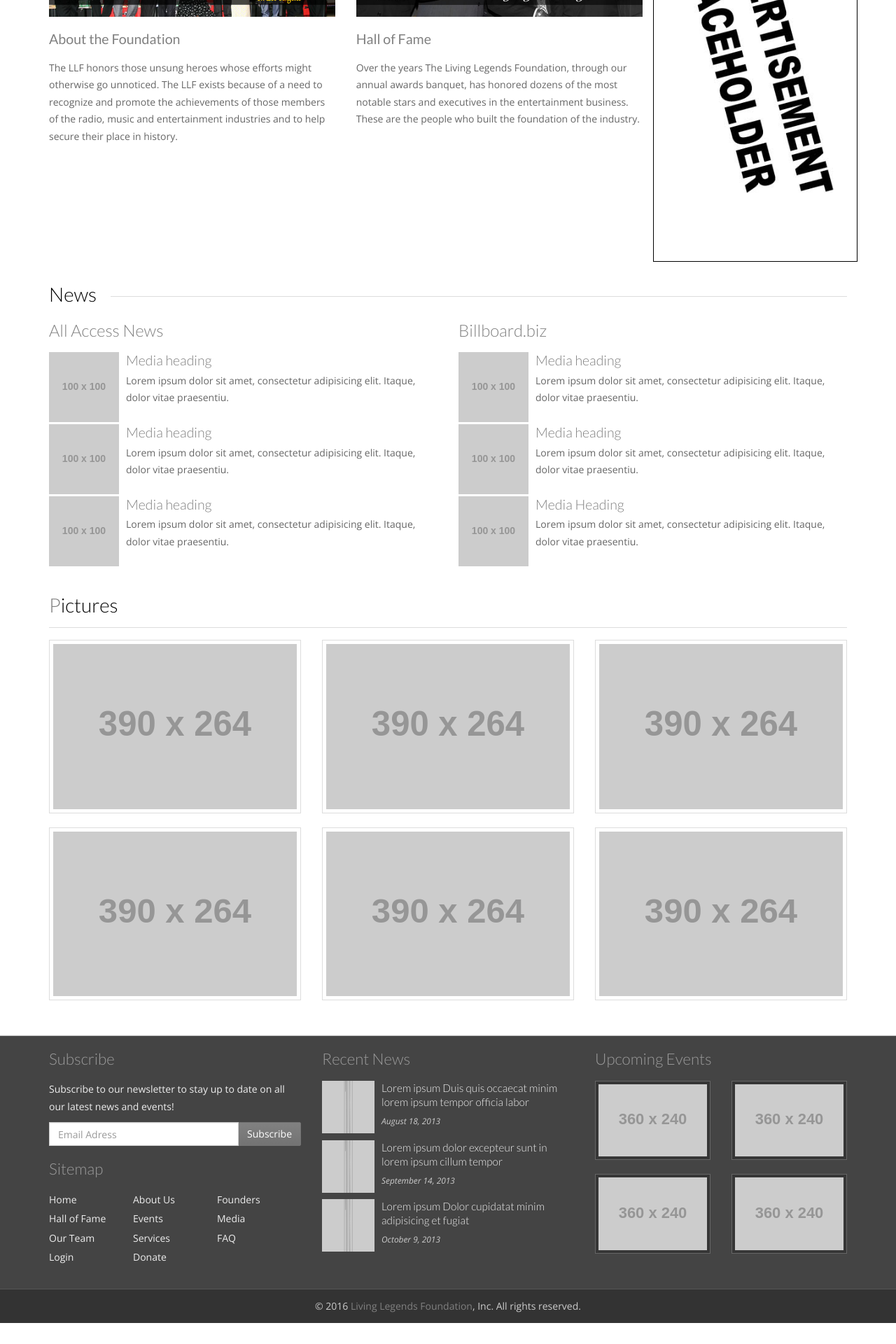
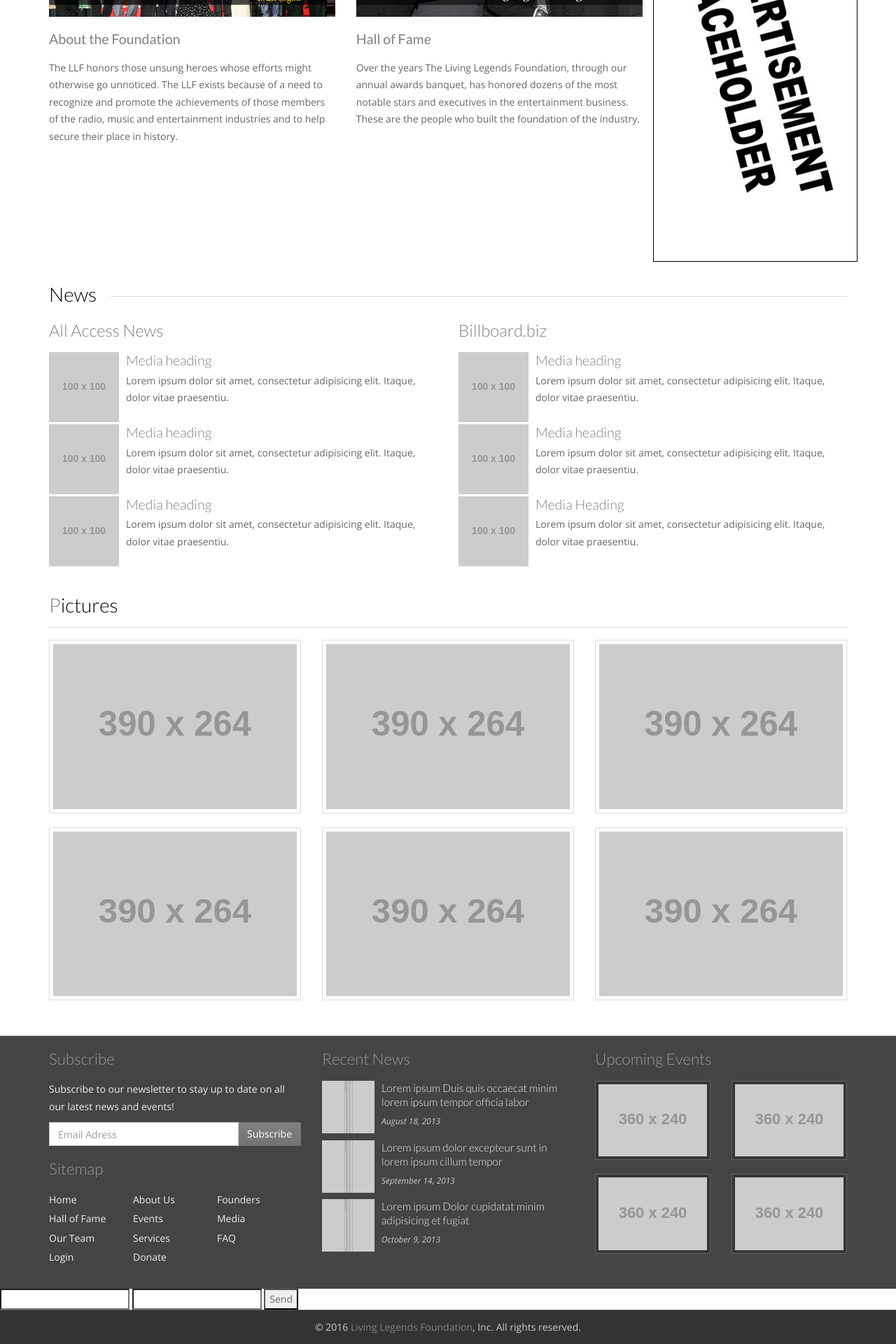
Before and after one commit to livinglegends/llf-site, a Jekyll site: the page built from index.html, in a window 1280 px wide. Shown: the part 739-2659 px from the top of the page at 70% size. Built offline with Jekyll 4.4.1, drawn with Linux system fonts in a browser that asks for light colours; some web fonts are replaced; before the commit the page ends 2629 px from its top, so only the background shows below that.

Commit message:
Update default.html

```diff
--- a/_layouts/default.html
+++ b/_layouts/default.html
@@ -133,7 +133,12 @@
         </div> <!-- row -->
     </div> <!-- container -->
 </aside> <!-- footer-widgets -->
-
+<form action="https://formspree.io/slartibartfaust@gmail.com"
+      method="POST">
+    <input type="text" name="name">
+    <input type="email" name="_replyto">
+    <input type="submit" value="Send">
+</form>
 <footer id="footer">
     <p>&copy; 2016 <a href="#">Living Legends Foundation</a>, Inc. All rights reserved.</p>
 </footer>
```
